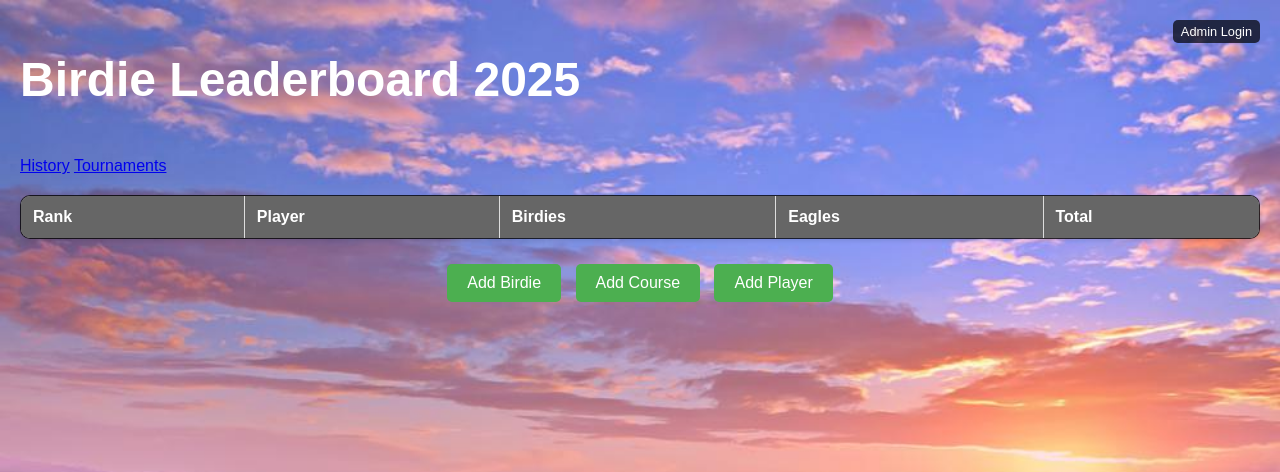
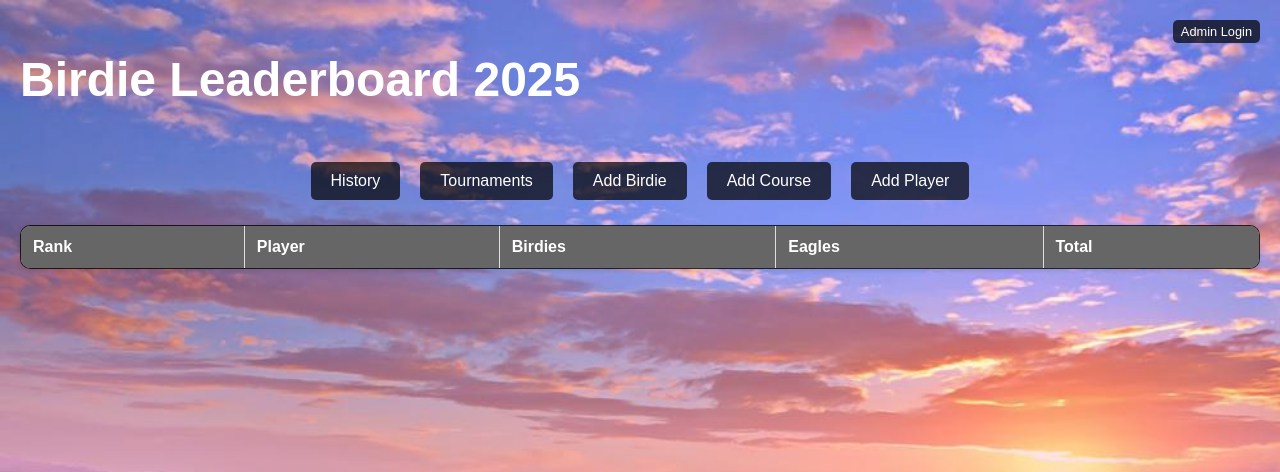
Before and after one commit to mawdis2/golf-leaderboard, a Flask app: page /leaderboard in a window 1280 px wide. Shown: the top 472 px of the page. Run offline with Flask 2, Linux system fonts and the light colour scheme; a user stored in the database is signed in; data that the repository does not hold is empty.

Commit message:
Add end date to tournaments and make course optional

```diff
--- a/migrations/add_tournament_tables.py
+++ b/migrations/add_tournament_tables.py
@@ -2,6 +2,12 @@
 Migration script to add tournament tables to the database.
 Run this script after deploying the code changes.
 """
+
+import sys
+import os
+
+# Add the parent directory to the path so we can import our app modules
+sys.path.append(os.path.dirname(os.path.dirname(os.path.abspath(__file__))))
 
 from app import create_app
 from extensions import db
--- a/models.py
+++ b/models.py
@@ -83,7 +83,8 @@ class Tournament(db.Model):
     id = db.Column(db.Integer, primary_key=True)
     name = db.Column(db.String(128), nullable=False)
     date = db.Column(db.DateTime, nullable=False)
-    course_id = db.Column(db.Integer, db.ForeignKey('course.id'))
+    end_date = db.Column(db.DateTime, nullable=True)
+    course_id = db.Column(db.Integer, db.ForeignKey('course.id'), nullable=True)
     is_team_event = db.Column(db.Boolean, default=False)
     description = db.Column(db.Text, nullable=True)
     year = db.Column(db.Integer, nullable=False)
--- a/routes.py
+++ b/routes.py
@@ -1040,18 +1040,21 @@ def add_tournament():
         try:
             name = request.form.get('name')
             date_str = request.form.get('date')
-            course_id = request.form.get('course_id')
+            end_date_str = request.form.get('end_date')
+            course_id = request.form.get('course_id') or None  # Make course optional
             is_team_event = request.form.get('is_team_event') == 'on'
             description = request.form.get('description')
 
-            # Parse date
+            # Parse dates
             date = datetime.strptime(date_str, '%Y-%m-%d')
+            end_date = datetime.strptime(end_date_str, '%Y-%m-%d') if end_date_str else None
             year = date.year
 
             # Create tournament
             tournament = Tournament(
                 name=name,
                 date=date,
+                end_date=end_date,
                 course_id=course_id,
                 is_team_event=is_team_event,
                 description=description,
@@ -1088,7 +1091,11 @@ def edit_tournament(tournament_id):
         try:
             tournament.name = request.form.get('name')
             tournament.date = datetime.strptime(request.form.get('date'), '%Y-%m-%d')
-            tournament.course_id = request.form.get('course_id')
+
+            end_date_str = request.form.get('end_date')
+            tournament.end_date = datetime.strptime(end_date_str, '%Y-%m-%d') if end_date_str else None
+
+            tournament.course_id = request.form.get('course_id') or None  # Make course optional
             tournament.is_team_event = request.form.get('is_team_event') == 'on'
             tournament.description = request.form.get('description')
             tournament.year = tournament.date.year
--- a/templates/leaderboard.html
+++ b/templates/leaderboard.html
@@ -99,6 +99,27 @@
             margin-left: 10px;
         }
 
+        .button-container {
+            display: flex;
+            justify-content: center;
+            gap: 10px;
+            margin-bottom: 20px;
+            flex-wrap: wrap;
+        }
+
+        .button {
+            padding: 10px 20px;
+            background-color: rgba(0, 0, 0, 0.7);
+            color: white;
+            text-decoration: none;
+            border-radius: 5px;
+            text-align: center;
+        }
+
+        .button:hover {
+            background-color: rgba(0, 0, 0, 0.9);
+        }
+
         @media (max-width: 576px) {
             .header-container {
                 flex-direction: row;
@@ -114,6 +135,16 @@
                 font-size: 1.5rem;
                 margin-right: 10px;
             }
+
+            .button-container {
+                flex-direction: column;
+                align-items: center;
+            }
+
+            .button {
+                width: 100%;
+                margin-bottom: 5px;
+            }
         }
     </style>
 </head>
@@ -124,9 +155,12 @@
             <a href="{{ url_for('main.login') }}" class="btn btn-secondary btn-sm admin-login">Admin Login</a>
         </div>
 
-        <div class="text-center mb-3">
-            <a href="{{ url_for('main.history') }}" class="btn btn-primary">History</a>
-            <a href="{{ url_for('main.tournaments') }}" class="btn btn-success">Tournaments</a>
+        <div class="button-container">
+            <a href="{{ url_for('main.history') }}" class="button">History</a>
+            <a href="{{ url_for('main.tournaments') }}" class="button">Tournaments</a>
+            <a href="{{ url_for('main.add_birdie') }}" class="button">Add Birdie</a>
+            <a href="{{ url_for('main.add_course') }}" class="button">Add Course</a>
+            <a href="{{ url_for('main.add_player') }}" class="button">Add Player</a>
         </div>
 
         <table>
@@ -156,12 +190,6 @@
             </tr>
             {% endfor %}
         </table>
-
-        <div class="button-container">
-            <a href="{{ url_for('main.add_birdie') }}" class="button">Add Birdie</a>
-            <a href="{{ url_for('main.add_course') }}" class="button">Add Course</a>
-            <a href="{{ url_for('main.add_player') }}" class="button">Add Player</a>
-        </div>
     </div>
 </body>
 </html>
```
Also changed, not shown: migrations/add_tournament_end_date.py (added, +36 -0 lines), templates/admin_tournaments.html (+12 -5 lines), templates/edit_tournament.html (+9 -4 lines), templates/tournament_details.html (+7 -2 lines), templates/tournaments.html (+7 -2 lines), instance/birdie_tracker.db.
